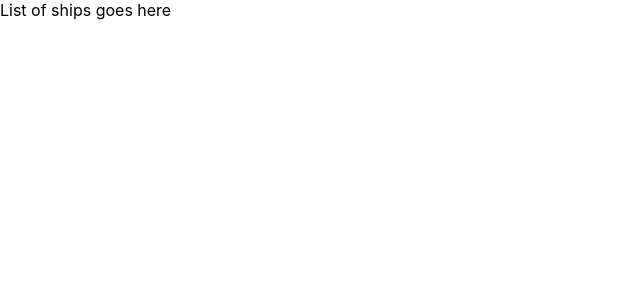
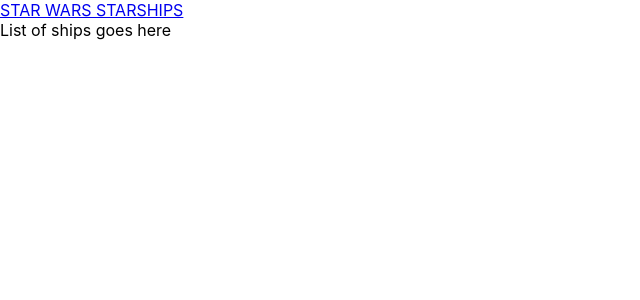
Before and after one commit to DanielleColucci/react-swapi, a React (Create React App) app: page / in a window 1280 px wide. Shown: the top 300 px of the page, without its empty margins (0-640 px from the left). Built offline with nearby package versions, Linux system fonts and the light colour scheme.

Commit message:
create a Header component with a link to the root route rendered by App

```diff
--- a/src/App.js
+++ b/src/App.js
@@ -1,12 +1,13 @@
-import logo from './logo.svg';
 import './App.css';
 import { Routes, Route } from 'react-router-dom';
 
 import StarshipList from './pages/StarshipList/StarshipList'
+import Header from './components/Header/Header';
 
 function App() {
   return (
     <>
+      <Header />
       <Routes>
         <Route path='/' element={<StarshipList />} />
       </Routes>
--- /dev/null
+++ b/src/components/Header/Header.jsx
@@ -0,0 +1,8 @@
+import { Link } from "react-router-dom"
+
+const Header = () => {
+  return (
+    <Link to='/'>STAR WARS STARSHIPS</Link>
+  )
+}
+export default Header
```
